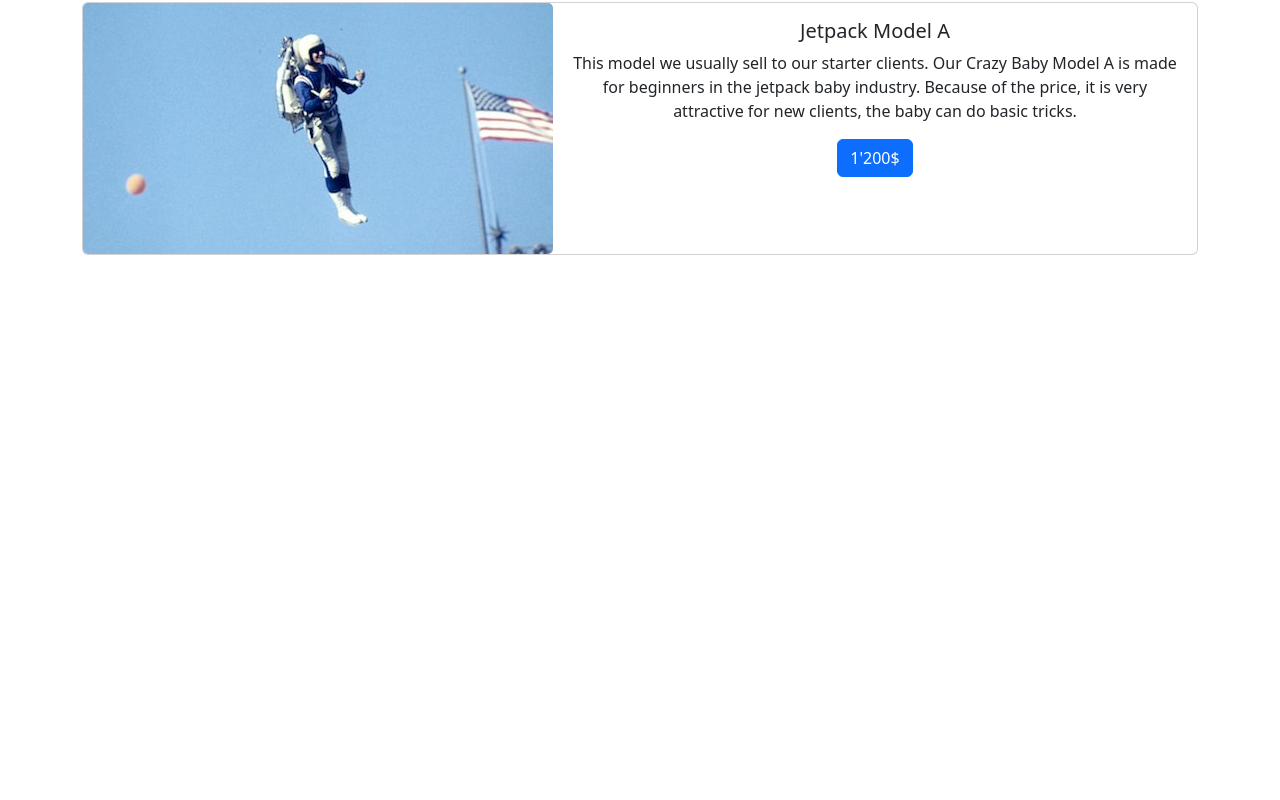
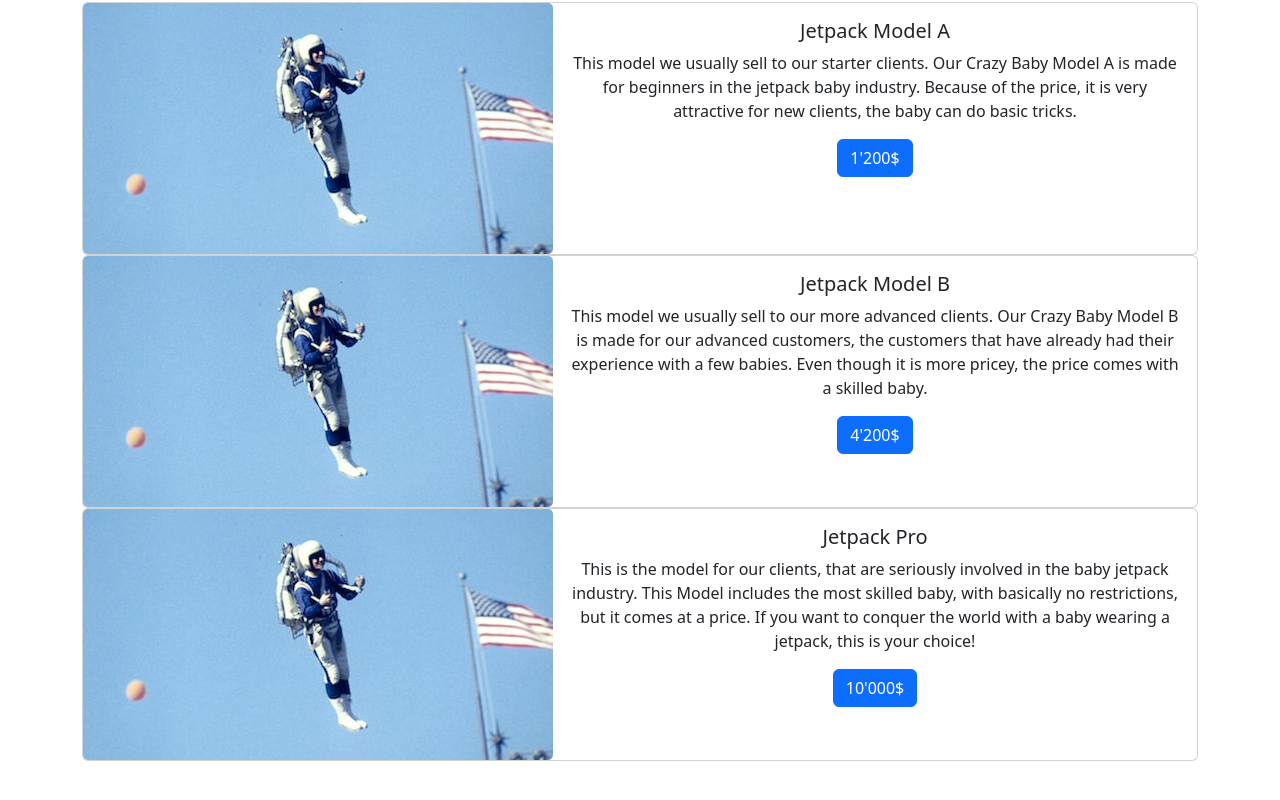
Before and after one commit to miolmi/bbw-152-svgoverhaul, a React (Create React App) app: page / in a window 1280 px wide. Shown: the part 932-1732 px from the top of the page. Before the commit the page ends 1235 px from the top, so only its background shows below. Built offline with nearby package versions, Linux system fonts and the light colour scheme.

Commit message:
rename title modify content

```diff
--- a/public/index.html
+++ b/public/index.html
@@ -26,7 +26,7 @@
       work correctly both with client-side routing and a non-root public URL.
       Learn how to configure a non-root public URL by running `npm run build`.
     -->
-    <title>React App</title>
+    <title>Super Crazy Baby</title>
   </head>
   <body>
     <noscript>You need to enable JavaScript to run this app.</noscript>
--- a/src/App.js
+++ b/src/App.js
@@ -54,7 +54,7 @@ function App() {
                 <div className="d-flex flex-wrap justify-content-center">
                     <div data-aos="fade-right" data-aos-duration="1000">
                         <Card className="d-flex flex-row">
-                            <Card.Img src={jetpack} style={{ width: '50%' }} />
+                            <Card.Img src={jetpack}/>
                             <Card.Body>
                                 <Card.Title>Jetpack Model A</Card.Title>
                                 <Card.Text>
@@ -66,6 +66,34 @@ function App() {
                             </Card.Body>
                         </Card>
                     </div>
+                    <div data-aos="fade-right" data-aos-duration="1000">
+                        <Card className="d-flex flex-row">
+                            <Card.Img src={jetpack}/>
+                            <Card.Body>
+                                <Card.Title>Jetpack Model B</Card.Title>
+                                <Card.Text>
+                                    This model we usually sell to our more advanced clients. Our Crazy Baby Model B is
+                                    made for our advanced customers, the customers that have already had their experience with a few babies.
+                                    Even though it is more pricey, the price comes with a skilled baby.
+                                </Card.Text>
+                                <Button variant="primary">4'200$</Button>
+                            </Card.Body>
+                        </Card>
+                    </div>
+                    <div data-aos="fade-right" data-aos-duration="1000">
+                        <Card className="d-flex flex-row">
+                            <Card.Img src={jetpack}/>
+                            <Card.Body>
+                                <Card.Title>Jetpack Pro</Card.Title>
+                                <Card.Text>
+                                    This is the model for our clients, that are seriously involved in the baby jetpack industry.
+                                    This Model includes the most skilled baby, with basically no restrictions, but it comes at a price.
+                                    If you want to conquer the world with a baby wearing a jetpack, this is your choice!
+                                </Card.Text>
+                                <Button variant="primary">10'000$</Button>
+                            </Card.Body>
+                        </Card>
+                    </div>
                 </div>
             </Container>
         </div>
```
